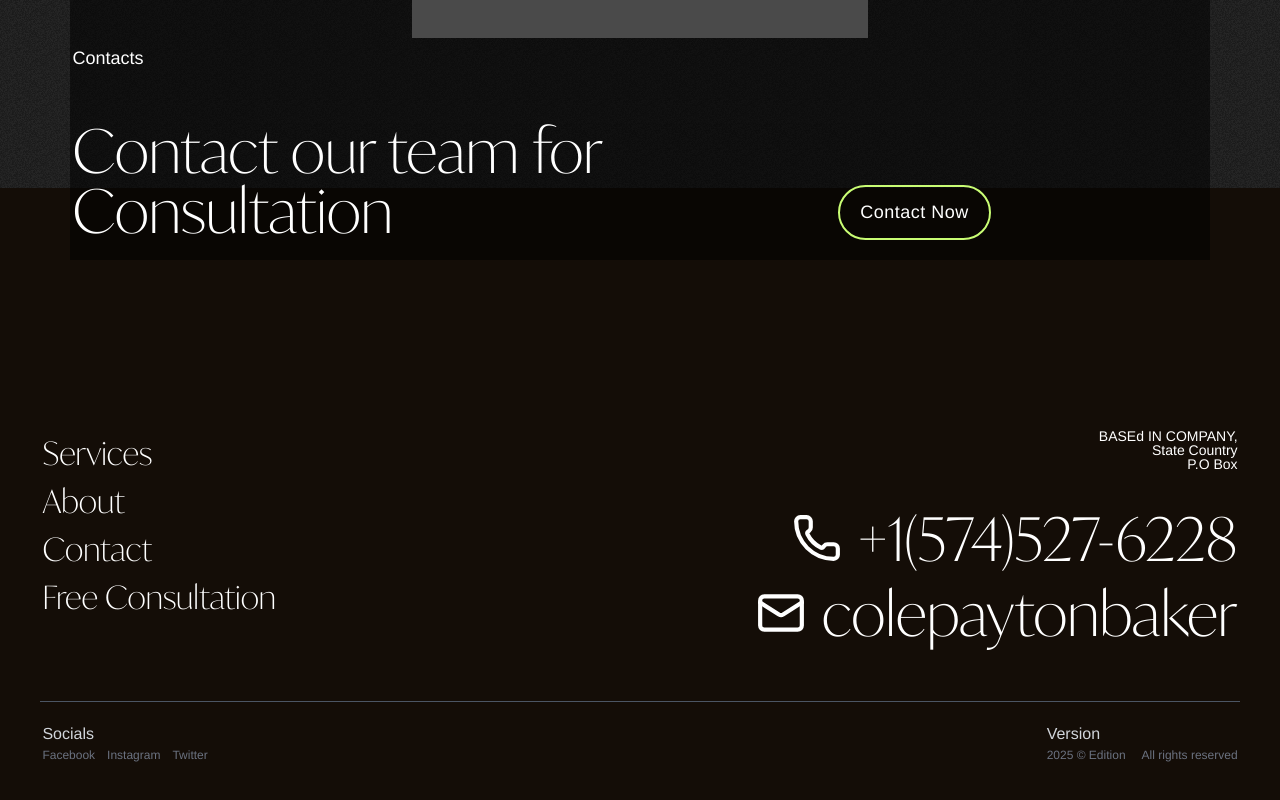
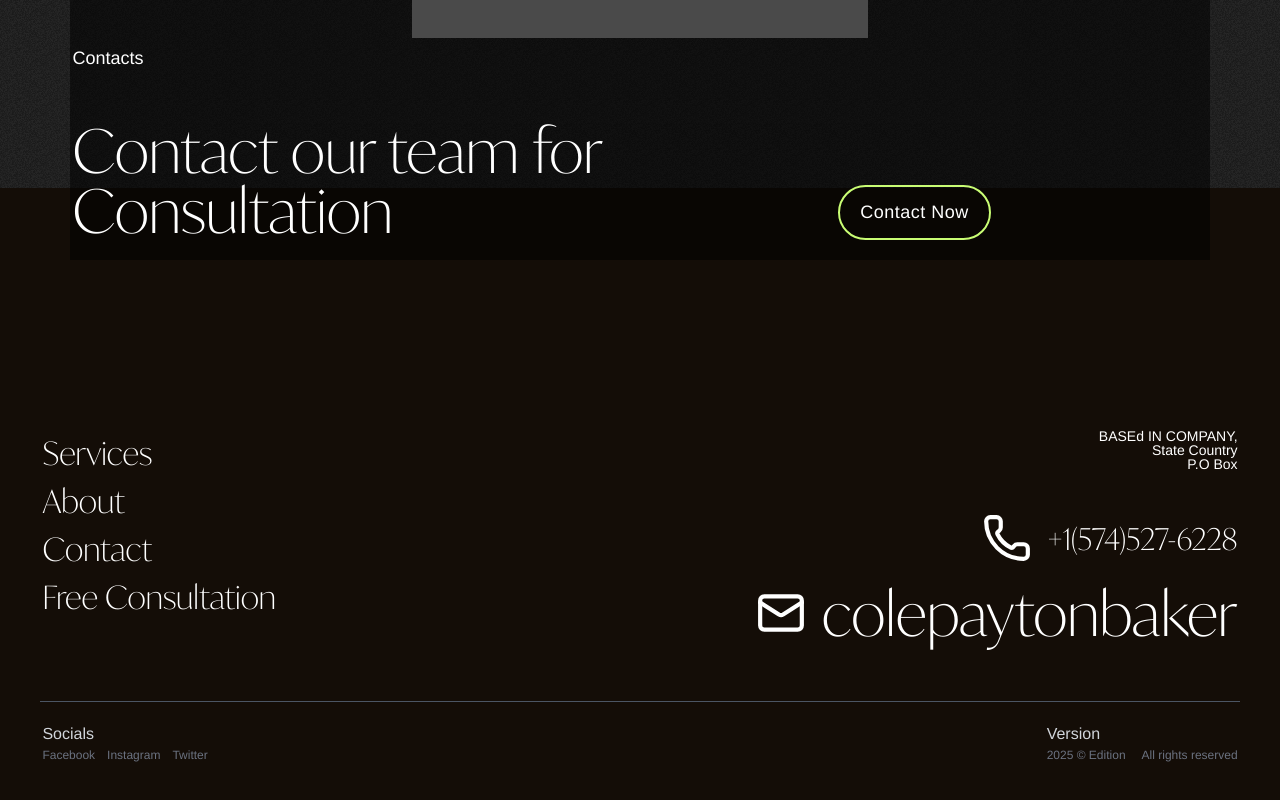
Before and after one commit to brogzy-brainpit/tests, a Next.js app: page / in a window 1280 px wide. Shown: the part 6736-7536 px from the top of the page. Built offline with nearby package versions, Linux system fonts and the light colour scheme; grey boxes are pictures that could not be loaded; a web font is replaced by a local one.

Commit message:
first commit

```diff
--- a/src/components/Footer.jsx
+++ b/src/components/Footer.jsx
@@ -44,11 +44,11 @@ export default function Footer() {
               </div>
 
                 <div className='flex items-start md:items-end flex-col'>
-                 <motion.h2  whileHover={{color:"#C9FD74",x:2,cursor:"pointer"}} className=' flex items-center justify-center font-custom text-footer leading-[75px] text-white  text-left md:text-right'>
-                 <Phone className='mr-4 w-[50px] h-[50px]'/> +1(574)527-6228
+                 <motion.h2  whileHover={{color:"#C9FD74",x:2,cursor:"pointer"}} className=' flex items-center justify-center font-custom text-[30px] md:text-foote leading-[75px] text-white  text-left md:text-right'>
+                 <Phone className='mr-4 w-[30px] h-[30px] md:w-[50px] md:h-[50px] '/> +1(574)527-6228
                   </motion.h2>
-                <motion.h2 whileHover={{color:"#C9FD74",x:2,cursor:"pointer"}} className='flex items-center justify-center font-custom text-footer leading-[75px]  text-white text-left md:text-right'>
-                  <Mail  className='mr-4 w-[50px] h-[50px]'/>
+                <motion.h2 whileHover={{color:"#C9FD74",x:2,cursor:"pointer"}} className='flex items-center justify-center font-custom text-[30px] md:text-footer leading-[75px]  text-white text-left md:text-right'>
+                  <Mail  className='mr-4 w-[30px] h-[30px] md:w-[50px] md:h-[50px] '/>
                   colepaytonbaker
                   {/* <a href='mailto:colepaytonbaker@gmail.com' className=''>
                   </a> */}
```
